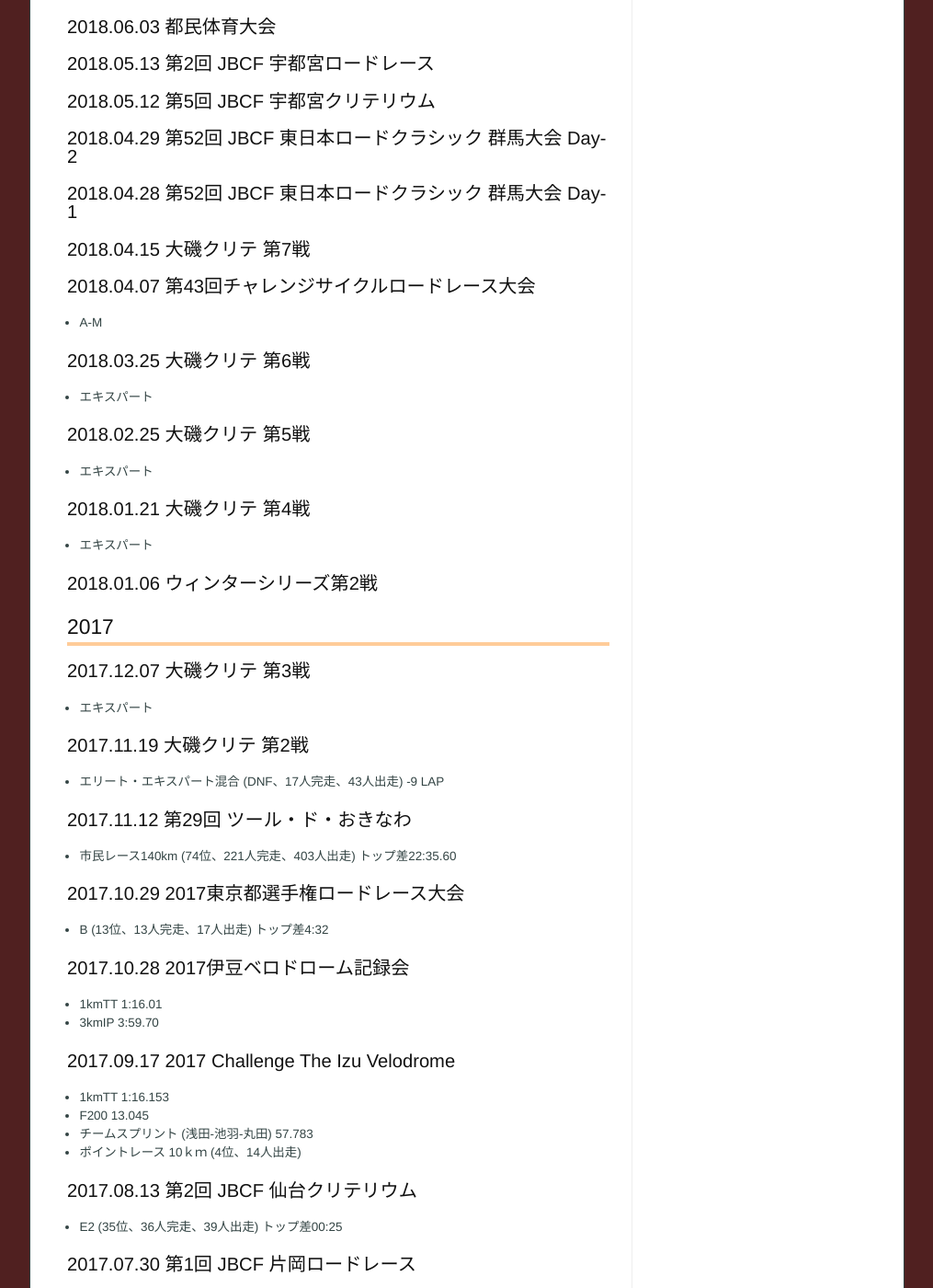
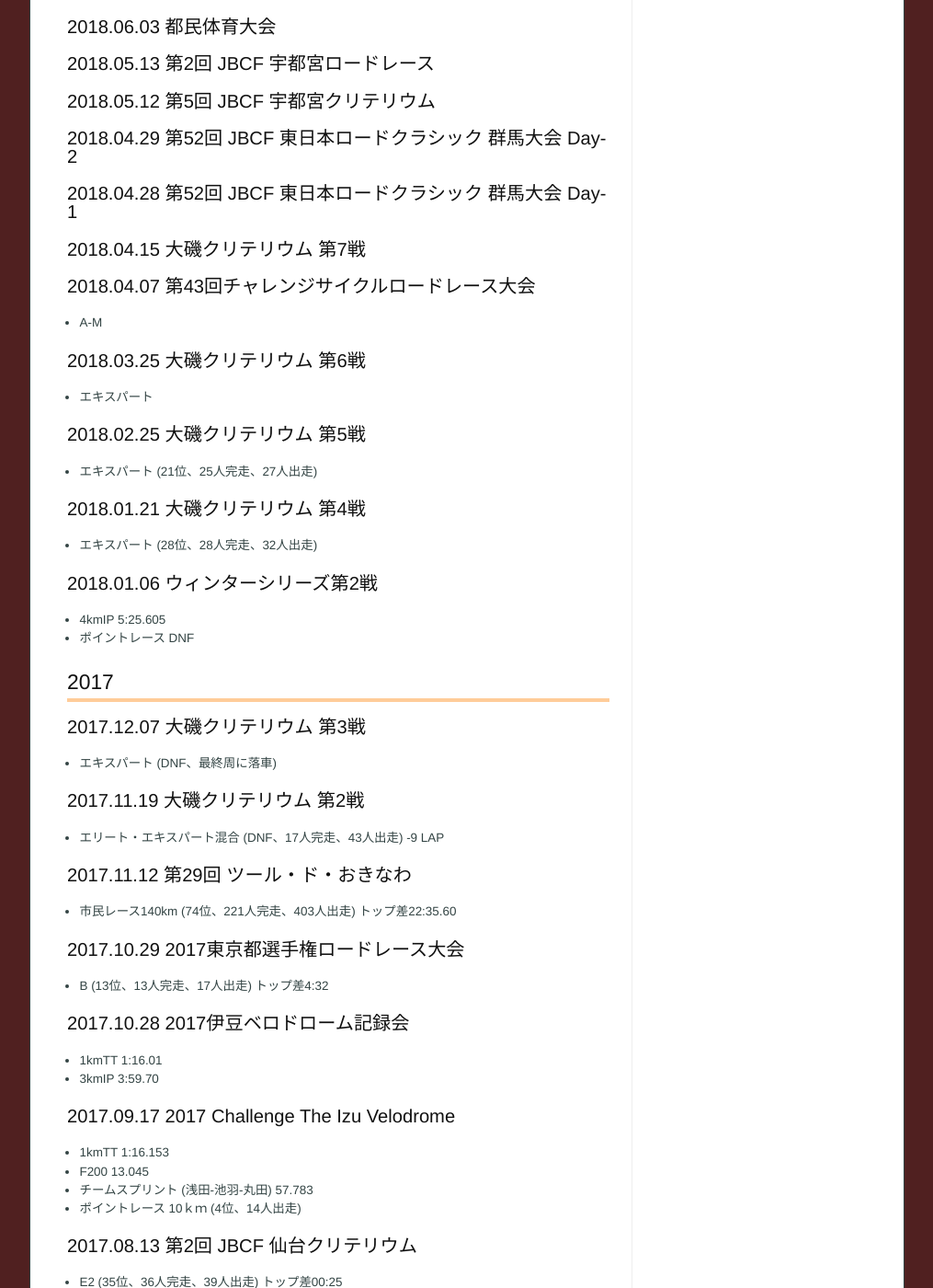
Before and after one commit to marucc/marucc.github.io, a Jekyll site: the page built from sports/results_bike.md, in a window 1280 px wide and 1400 px high, scrolled down 778 px. Shown: the whole window at 92% size, without its empty margins (133-1148 px from the left). Built offline with Jekyll 4.4.1, drawn with Linux system fonts in a browser that asks for light colours.

Commit message:
Published with https://stackedit.io/

```diff
--- a/sports/results_bike.md
+++ b/sports/results_bike.md
@@ -46,28 +46,30 @@ markdown: kramdown
 
 ### 2018.04.28 第52回 JBCF 東日本ロードクラシック 群馬大会 Day-1
 
-### 2018.04.15 大磯クリテ 第7戦
+### 2018.04.15 大磯クリテリウム 第7戦
 
 ### 2018.04.07 第43回チャレンジサイクルロードレース大会
 * A-M
 
-### 2018.03.25 大磯クリテ 第6戦
+### 2018.03.25 大磯クリテリウム 第6戦
 * エキスパート
 
-### 2018.02.25 大磯クリテ 第5戦
-* エキスパート
+### 2018.02.25 大磯クリテリウム 第5戦
+* エキスパート (21位、25人完走、27人出走)
 
-### 2018.01.21 大磯クリテ 第4戦
-* エキスパート
+### 2018.01.21 大磯クリテリウム 第4戦
+* エキスパート (28位、28人完走、32人出走)
 
 ### 2018.01.06 ウィンターシリーズ第2戦
+* 4kmIP 5:25.605
+* ポイントレース DNF
 
 ## 2017
 
-### 2017.12.07 大磯クリテ 第3戦
-* エキスパート
+### 2017.12.07 大磯クリテリウム 第3戦
+* エキスパート (DNF、最終周に落車)
 
-### 2017.11.19 大磯クリテ 第2戦
+### 2017.11.19 大磯クリテリウム 第2戦
 * エリート・エキスパート混合 (DNF、17人完走、43人出走) -9 LAP
 
 ### 2017.11.12 第29回 ツール・ド・おきなわ
```
